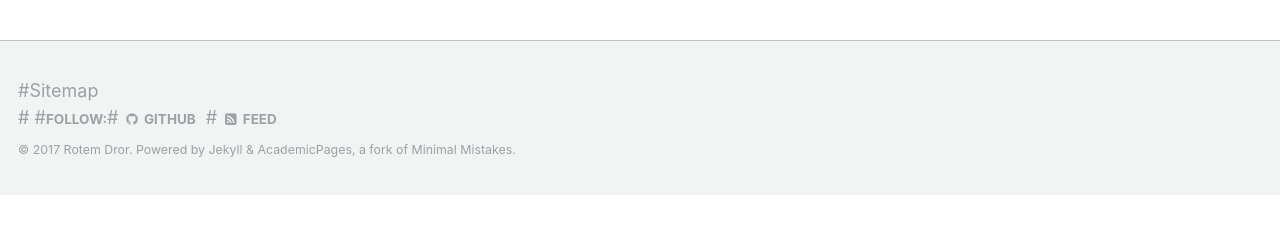
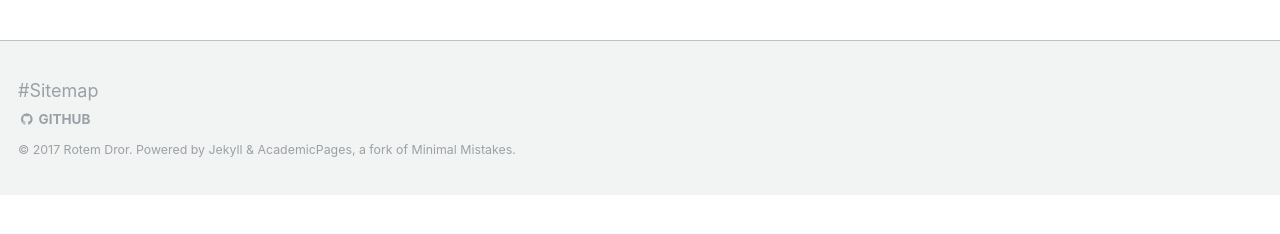
Before and after one commit to rtmdrr/rtmdrr.github.io, a Jekyll site: the page built from _pages/about.md, in a window 1280 px wide. Shown: the part 536-770 px from the top of the page. Built offline with Jekyll 4.4.1, drawn with Linux system fonts in a browser that asks for light colours.

Commit message:
Update footer.html

```diff
--- a/_includes/footer.html
+++ b/_includes/footer.html
@@ -2,9 +2,9 @@
 
 <div class="page__footer-follow">
   <ul class="social-icons">
-    #{% if site.data.ui-text[site.locale].follow_label %}
-      #<li><strong>{{ site.data.ui-text[site.locale].follow_label }}</strong></li>
-    #{% endif %}
+    <!--{% if site.data.ui-text[site.locale].follow_label %}
+      <li><strong>{{ site.data.ui-text[site.locale].follow_label }}</strong></li>
+    {% endif %}-->
     {% if site.twitter.username %}
       <li><a href="https://twitter.com/{{ site.twitter.username }}"><i class="fa fa-fw fa-twitter-square" aria-hidden="true"></i> Twitter</a></li>
     {% endif %}
@@ -17,7 +17,8 @@
     {% if site.author.bitbucket %}
       <li><a href="http://bitbucket.org/{{ site.author.bitbucket }}"><i class="fa fa-fw fa-bitbucket" aria-hidden="true"></i> Bitbucket</a></li>
     {% endif %}
-    #<li><a href="{% if site.atom_feed.path %}{{ site.atom_feed.path }}{% else %}{{ base_path }}/feed.xml{% endif %}"><i class="fa fa-fw fa-rss-square" aria-hidden="true"></i> {{ site.data.ui-text[site.locale].feed_label | default: "Feed" }}</a></li>
+    <!--<li><a href="{% if site.atom_feed.path %}{{ site.atom_feed.path }}{% else %}{{ base_path }}/feed.xml{% endif %}"><i class="fa fa-fw fa-rss-square" aria-hidden="true"></i> {{ site.data.ui-text[site.locale].feed_label | default: "Feed" }}</a></li>
+  -->
   </ul>
 </div>
 
```
